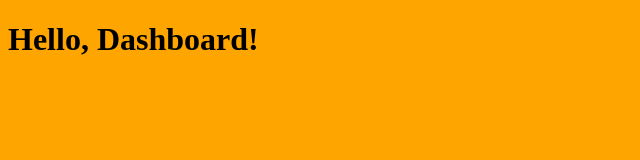
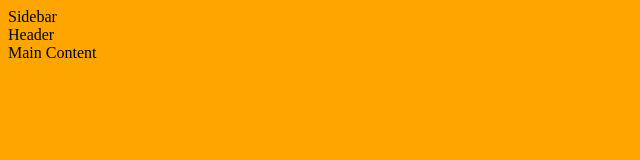
Before and after one commit to briHalterman/admin-dashboard, a plain HTML site: page index.html in a window 1280 px wide. Shown: the whole page, without its empty margins (0-640 px from the left). Drawn offline with Linux system fonts and the light colour scheme.

Commit message:
Add base layout HTML elements for the sidebar, header and main-content containers

```diff
--- a/index.html
+++ b/index.html
@@ -7,6 +7,10 @@
   <link rel="stylesheet" href="style.css" />
 </head>
 <body>
-  <h1>Hello, Dashboard!</h1>
-</body>
+  <div class="container">
+    <aside class=""sidebar>Sidebar</aside>
+    <header class="header">Header</header>
+    <main class="main-content">Main Content</main>
+  </div>
+  </body>
 </html>
```
Also changed, not shown: 1 other file.
